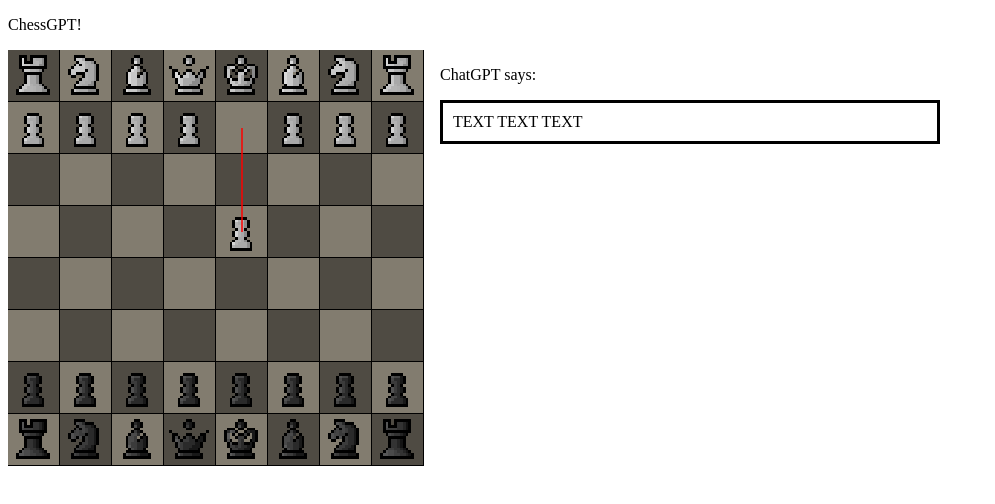
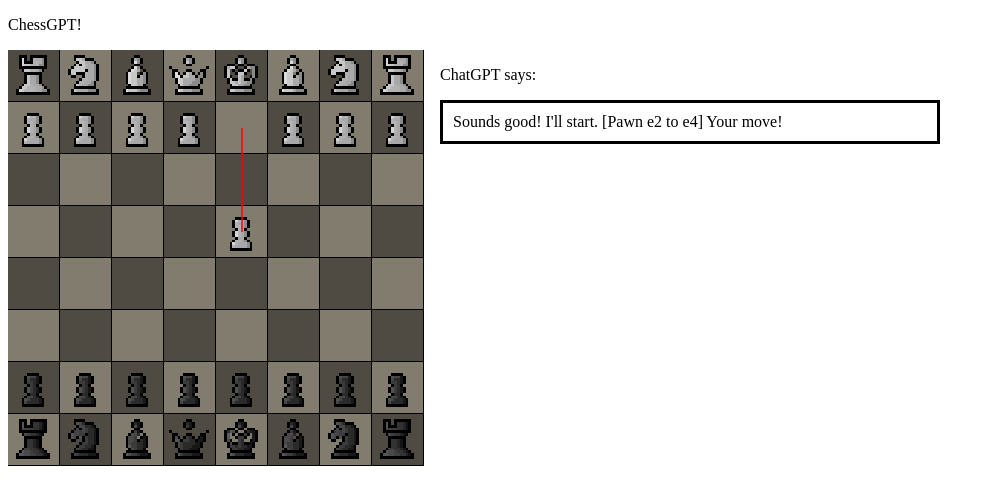
Before and after one commit to ivbaa003/SjakkGPT, a plain HTML site: page frontend/index.html in a window 1280 px wide. Shown: the whole page, without its empty margins (0-995 px from the left). Drawn offline with Linux system fonts and the light colour scheme.

Commit message:
Fikset noen greier.

```diff
--- a/frontend/index.html
+++ b/frontend/index.html
@@ -23,7 +23,10 @@
     <div style="width: 500px; margin-left: 432px;">
         <p> ChatGPT says:</p>
         <div style="border:solid; padding: 10px">
-            <span id="ChatGPT-text"> TEXT TEXT TEXT </span>
+            <span id="ChatGPT-text"> Sounds good! I'll start.
+                [Pawn e2 to e4]
+                Your move!
+            </span>
         </div>
 
     </div>
```
Also changed, not shown: backend/server.js (+1 -139 lines), frontend/canvas.js (+0 -10 lines), frontend/script.js (+0 -128 lines), 1 other file.
